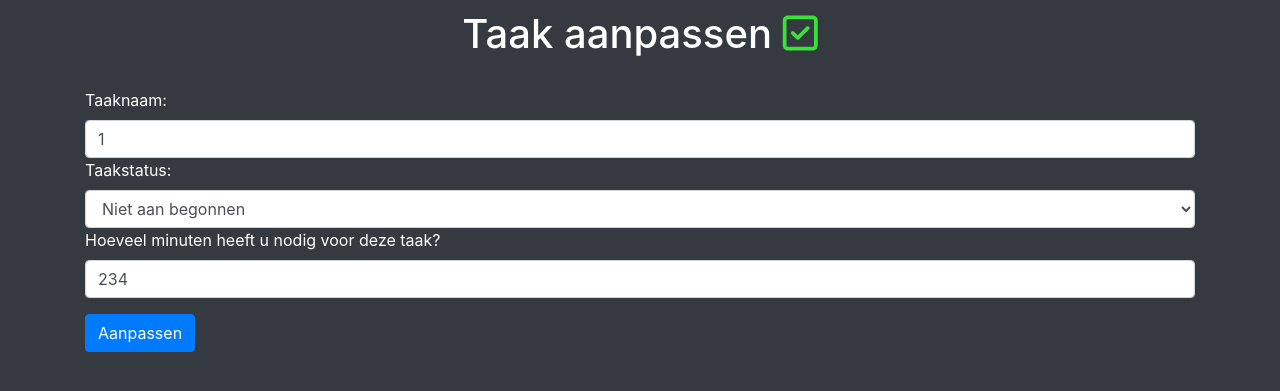
After one commit to LMTVogel/ToDoList, a PHP site: page /editTaak.php?taak_id=1 in a window 1280 px wide. The commit adds this page. Shown: the top 391 px of the page. Run offline with PHP 8.4, Linux system fonts and the light colour scheme; data comes from the database, SQL or seed files in the repository; some libraries are stand-ins or nearby versions.

Commit message:
You can now add tasks and delete and edit them. Also when you delete a list it will also delete the accessory tasks.

```diff
--- a/actions/addTaak.php
+++ b/actions/addTaak.php
@@ -16,4 +16,4 @@
     $query->bindParam(":lijst_id", $lijst_id);
     $query->execute();
 
-    header('location: ../index.php?lijst_id'. $lijst_id);
+    header('location: ../openLijst.php?lijst_id='. $lijst_id);
--- a/actions/deleteLijst.php
+++ b/actions/deleteLijst.php
@@ -3,10 +3,16 @@
 include '../includes/connect.php';
 
 $lijst_id = $_GET['lijst_id'];
+$taak_id = $_GET['taak_id'];
 
 $sql = "DELETE FROM `lijsten` WHERE lijst_id = :lijst_id";
 $query = $conn->prepare($sql);
 $query->bindParam(":lijst_id", $lijst_id);
 $query->execute();
 
+$sql1 = "DELETE FROM `taken` WHERE lijst_id = :lijst_id";
+$query1 = $conn->prepare($sql1);
+$query1->bindParam(":lijst_id", $lijst_id);
+$query1->execute();
+
 header('location: ../index.php');
--- a/actions/updateLijst.php
+++ b/actions/updateLijst.php
@@ -1,4 +1,5 @@
 <?php
+
 include '../includes/connect.php';
 
 $lijst_id = $_GET['lijst_id'];
--- a/createTaak.php
+++ b/createTaak.php
@@ -20,8 +20,8 @@
                 <option value="afgerond">Afgerond</option>
             </select>
 
-            <label for="taak_tijd">Benodigde tijd voor taak:</label>
-            <input type="text" class="form-control" name="taak_tijd">
+            <label for="taak_tijd">Hoeveel minuten heeft u nodig voor deze taak?</label>
+            <input type="number" class="form-control" name="taak_tijd">
 
         </div>
 
--- /dev/null
+++ b/editTaak.php
@@ -0,0 +1,36 @@
+<?php include 'includes/head.php';
+
+$taak_id = $_GET['taak_id'];
+
+$sql = "SELECT * FROM `taken` WHERE taak_id = :taak_id";
+$query = $conn->prepare($sql);
+$query->bindParam(":taak_id", $taak_id);
+$query->execute();
+
+$result = $query->fetch();
+
+?>
+
+
+<h1 class="title">Taak aanpassen <i style="color: #36e336;" class="far fa-check-square"></i></h1>
+
+<div class="container">
+    <form action="actions/updateTaak.php?taak_id=<?php echo $result['taak_id'] ?>&lijst_id=<?php echo $result['lijst_id']?>" method="POST">
+        <div class="form-group">
+            <label for="taak_naam">Taaknaam:</label>
+            <input type="text" class="form-control" name="nieuwe_taak_naam" value="<?php echo $result['taak_naam'] ?>">
+
+            <label for="taak_status">Taakstatus:</label>
+            <select class="form-control" id="statussen" name="taak_status">
+                <option value="nietBegonnen">Niet aan begonnen</option>
+                <option value="begonnen">Aan begonnen</option>
+                <option value="afgerond">Afgerond</option>
+            </select>
+
+            <label for="taak_tijd">Hoeveel minuten heeft u nodig voor deze taak?</label>
+            <input type="number" class="form-control" name="taak_tijd" value="<?php echo $result['taak_tijd'] ?>">
+        </div>
+
+        <button type="submit" class="btn btn-primary">Aanpassen</button>
+    </form>
+</div>
--- a/includes/footer.php
+++ b/includes/footer.php
@@ -18,4 +18,6 @@
             }
         }
     </script>
+
+<script src="../js/script.js"></script>
 </html>
--- a/openLijst.php
+++ b/openLijst.php
@@ -39,11 +39,10 @@
                 <tr>
                     <td><?php echo $row['taak_naam'] ?></td>
                     <td><?php echo $row['taak_status'] ?></td>
-                    <td><?php echo $row['taak_tijd'] ?></td>
+                    <td><?php echo $row['taak_tijd'] ?> minuten</td>
                     <td>
                         <a class="btn btn-danger float-right" href="actions/deleteTaak.php?taak_id=<?php echo $row['taak_id'] ?>" onclick="return taakValidation()"><i class="far fa-trash-alt"></i></a>
                         <a class="btn btn-warning float-right" href="editTaak.php?taak_id=<?php echo $row['taak_id'] ?>"><i class="far fa-edit"></i></a>
-                        <a class="btn btn-watch float-right" href="openTaak.php?taak_id=<?php echo $row['taak_id'] ?>"><i class="far fa-eye"></i></a>
                     </td>
                 </tr>
             <?php } ?>
```
Also changed, not shown: actions/deleteTaak.php (added, +12 -0 lines), actions/updateTaak.php (added, +20 -0 lines), js/script.js (added, +22 -0 lines). Lines whose indentation alone changed are shown as unchanged.
